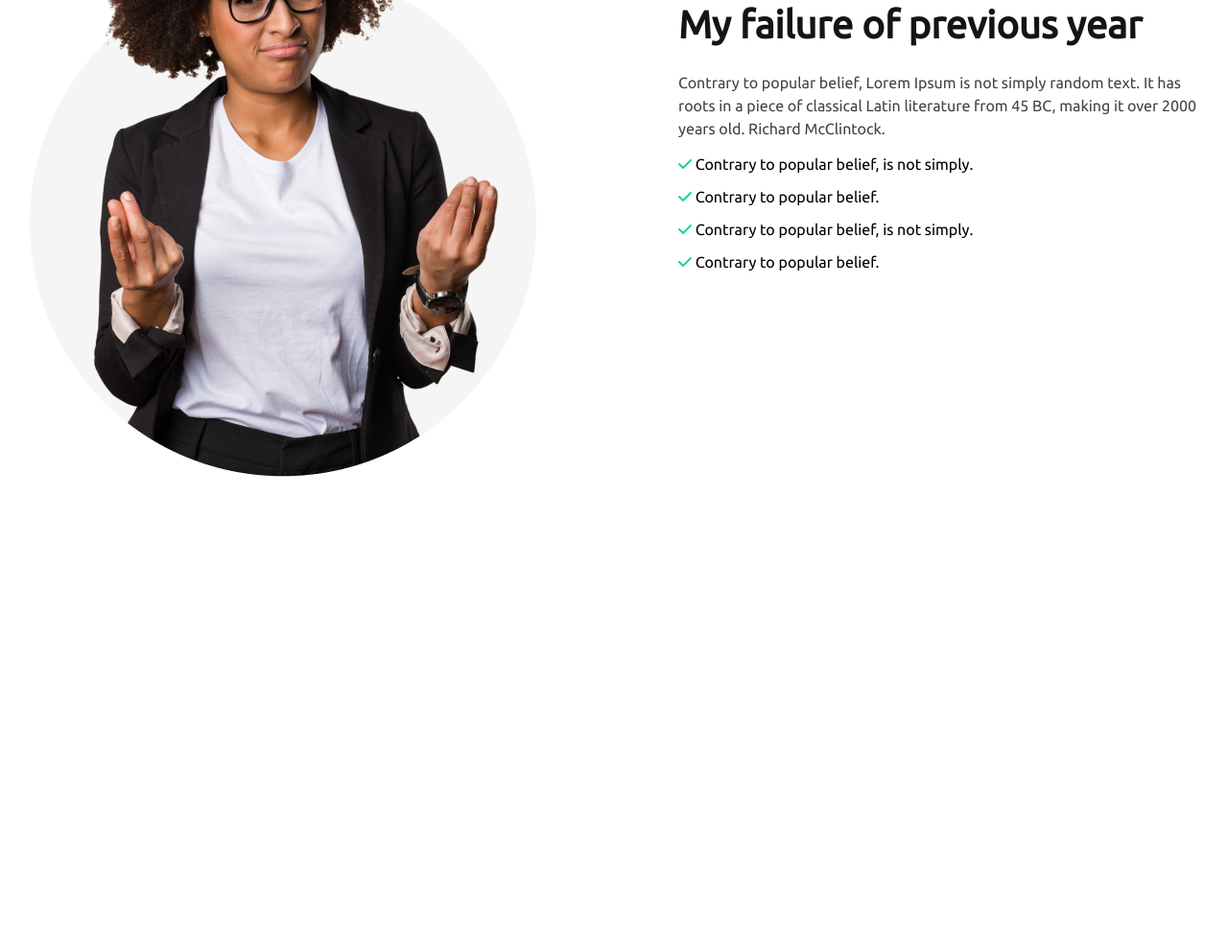
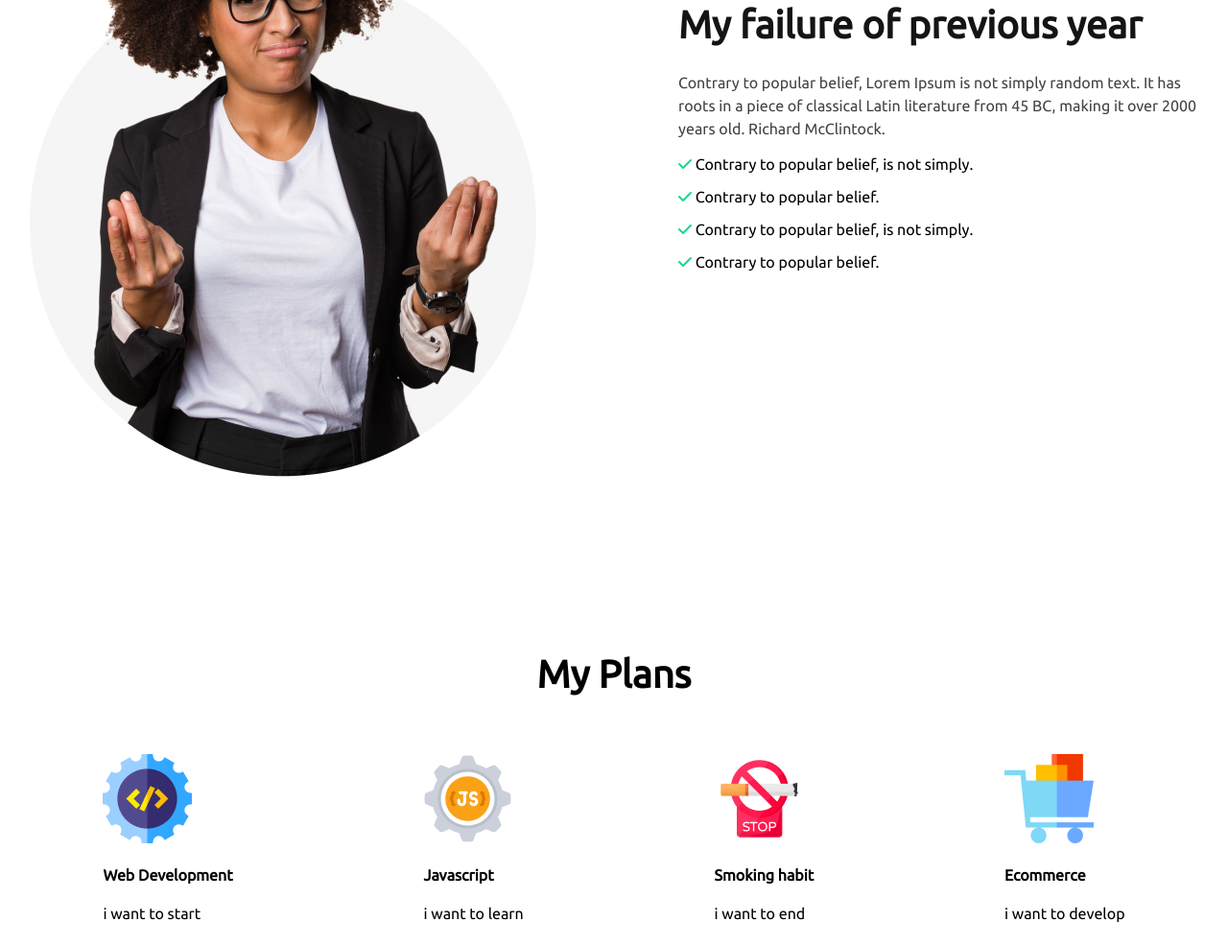
Before and after one commit to rony-1234/new-year, a plain HTML site: page index.html in a window 1280 px wide. Shown: the part 1186-2171 px from the top of the page at 96% size. Before the commit the page ends 1694 px from the top, so only its background shows below. Drawn offline with Linux system fonts and the light colour scheme; a web font is replaced by a local one.

Commit message:
created the feature section

```diff
--- a/css/main.css
+++ b/css/main.css
@@ -65,6 +65,7 @@ font-family: 'Ubuntu', sans-serif;
 .sec-container{
     display: flex;
     gap: 130px;
+    margin-bottom: 180px;
 }
 .sec-column-info{
     margin-top: 370px;
@@ -89,3 +90,13 @@ ul li{
     padding: 10px -10px;
     text-align: left;
 }
+/* feature section */
+.feature-container{
+    display: flex;
+    justify-content: space-around;
+}
+.feature-title{
+    text-align: center;
+    font-size: 40px;
+    margin-bottom: 60px;
+}
--- a/index.html
+++ b/index.html
@@ -52,8 +52,33 @@
             </div>
             </div>
         </section>
+        <!-- feature section -->
+        <section>
+            <h2 class="feature-title">My Plans</h2>
+            <div class="feature-container">
 
-        <section></section>
+                <div class="feature-info">
+                    <img src="./images/icons/web.png">
+                    <h4>Web Development</h4>
+                    <P>i want to start</P>
+                </div>
+                <div class="feature-info">
+                    <img src="./images/icons/js.png">
+                    <h4>Javascript</h4>
+                    <P>i want to learn</P>
+                </div>
+                <div class="feature-info">
+                    <img src="./images/icons/smoke.png">
+                    <h4>Smoking habit</h4>
+                    <P>i want to end</P>
+                </div>
+                <div class="feature-info">
+                    <img src="./images/icons/ecom.png">
+                    <h4>Ecommerce</h4>
+                    <P>i want to develop</P>
+                </div>
+            </div>
+        </section>
 
     </main>
     <footer></footer>
```
